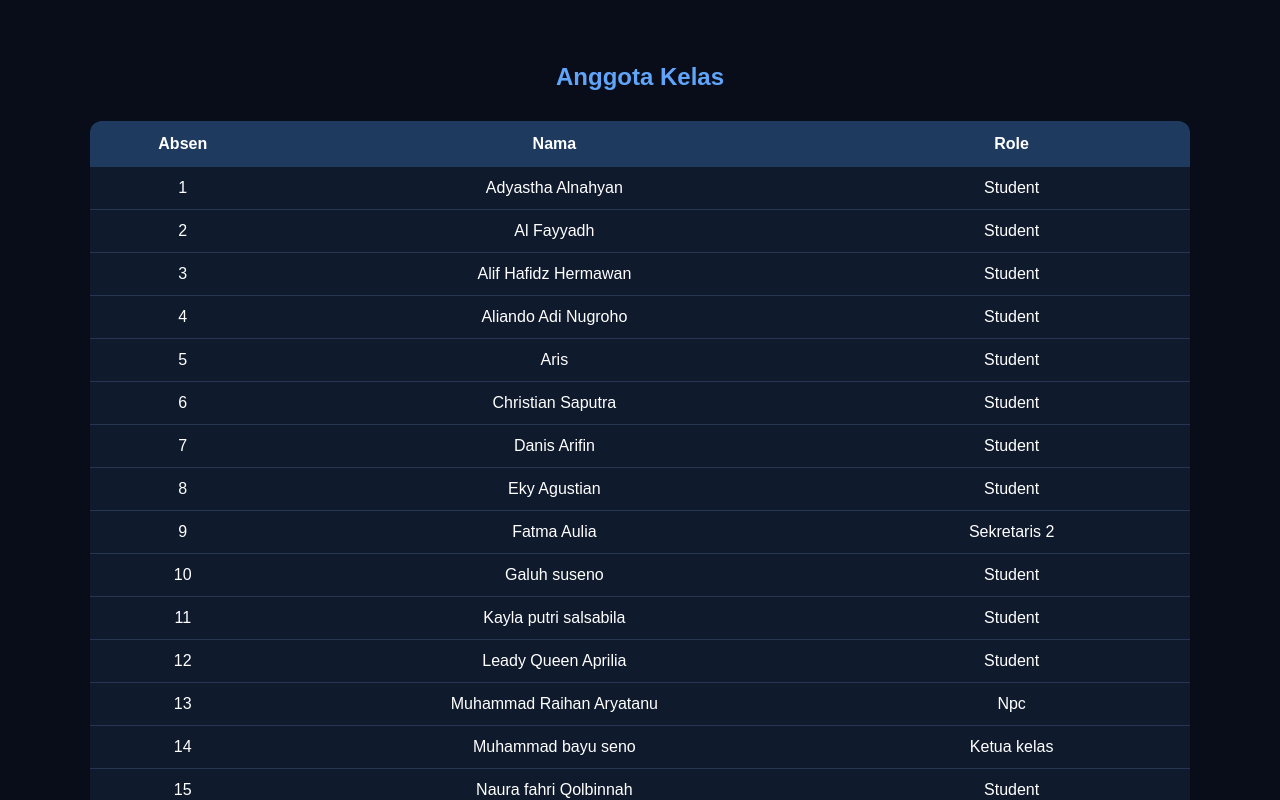
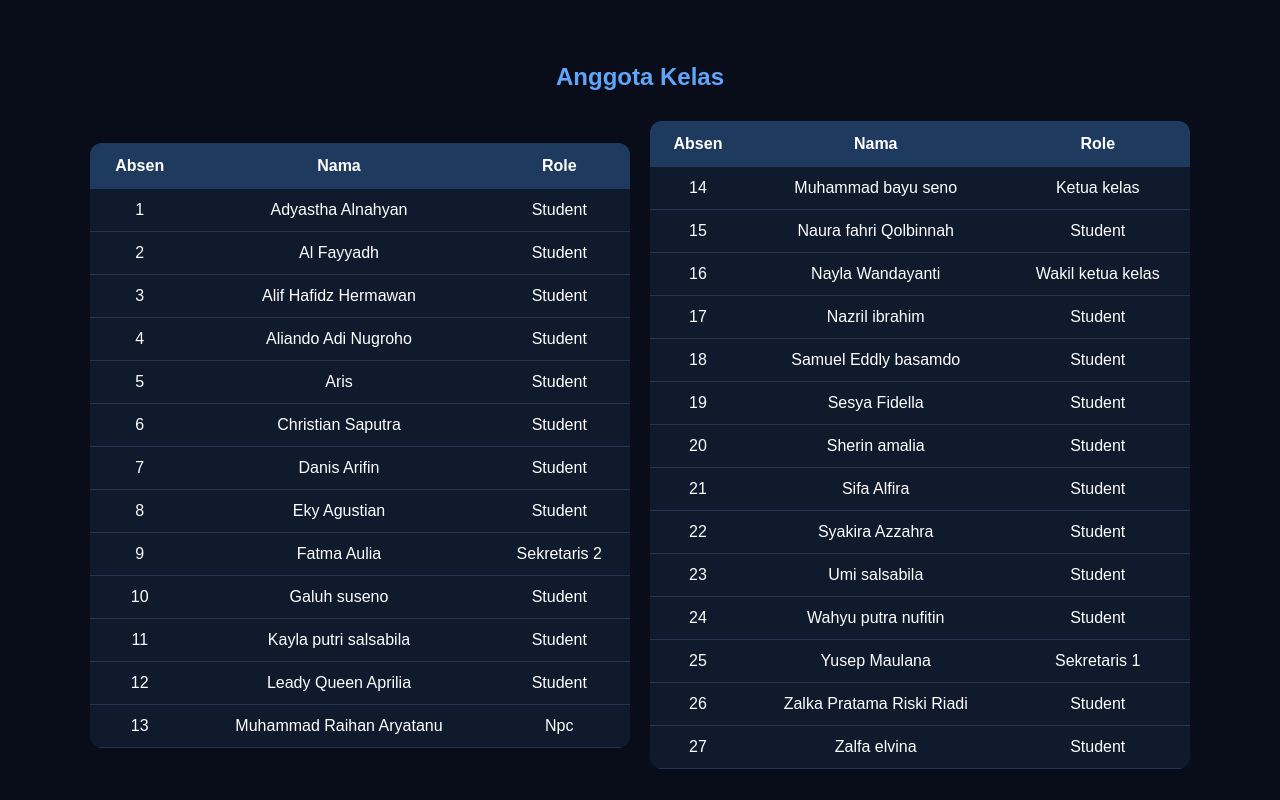
Before and after one commit to Jaxshrimp/Class-VI-, a plain HTML site: page index.html in a window 1280 px wide. Shown: the part 1300-2100 px from the top of the page. Drawn offline with Linux system fonts and the light colour scheme.

Commit message:
Update index.html

```diff
--- a/index.html
+++ b/index.html
@@ -36,8 +36,6 @@ Kelas 6 bos
     <h3>Our Motto</h3>
     <p>"Belum ada."</p>
   </div>
-
-</section>
 
   <div class="about-info">
     <div class="info-card">
@@ -92,6 +90,9 @@ Kelas 6 bos
 <section id="members">
   <h2>Anggota Kelas</h2>
 
+  <div class="member-tables">
+
+    <!-- ABSEN 1-13 -->
     <div class="member-container">
       <table class="member-table">
         <thead>
@@ -102,7 +103,6 @@ Kelas 6 bos
           </tr>
         </thead>
         <tbody>
-
           <tr><td>1</td><td>Adyastha Alnahyan</td><td>Student</td></tr>
           <tr><td>2</td><td>Al Fayyadh</td><td>Student</td></tr>
           <tr><td>3</td><td>Alif Hafidz Hermawan</td><td>Student</td></tr>
@@ -116,6 +116,21 @@ Kelas 6 bos
           <tr><td>11</td><td>Kayla putri salsabila</td><td>Student</td></tr>
           <tr><td>12</td><td>Leady Queen Aprilia</td><td>Student</td></tr>
           <tr><td>13</td><td>Muhammad Raihan Aryatanu</td><td>Npc</td></tr>
+        </tbody>
+      </table>
+    </div>
+
+    <!-- ABSEN 14-27 -->
+    <div class="member-container">
+      <table class="member-table">
+        <thead>
+          <tr>
+            <th>Absen</th>
+            <th>Nama</th>
+            <th>Role</th>
+          </tr>
+        </thead>
+        <tbody>
           <tr><td>14</td><td>Muhammad bayu seno</td><td>Ketua kelas</td></tr>
           <tr><td>15</td><td>Naura fahri Qolbinnah</td><td>Student</td></tr>
           <tr><td>16</td><td>Nayla Wandayanti</td><td>Wakil ketua kelas</td></tr>
@@ -132,6 +147,8 @@ Kelas 6 bos
           <tr><td>27</td><td>Zalfa elvina</td><td>Student</td></tr>
         </tbody>
       </table>
+    </div>
+
   </div>
 </section>
 
@@ -150,25 +167,10 @@ Kelas 6 bos
       </div>
     </div>
 
-    <div class="gallery-card">
-      <img src="./images/foto2.jpg" alt="Foto kelas 2">
-      <p>Memory #2</p>
-    </div>
-
-    <div class="gallery-card">
-      <img src="./images/foto3.jpg" alt="Foto kelas 3">
-      <p>Memory #3</p>
-    </div>
-
-    <div class="gallery-card">
-      <img src="./images/foto4.jpg" alt="Foto kelas 4">
-      <p>Memory #4</p>
-    </div>
-
-    <div class="gallery-card">
-      <img src="./images/foto5.jpg" alt="Foto kelas 5">
-      <p>Memory #5</p>
-    </div>
+    <div class="gallery-card"><img src="./images/foto2.jpg" alt="Foto kelas 2"><p>Memory #2</p></div>
+    <div class="gallery-card"><img src="./images/foto3.jpg" alt="Foto kelas 3"><p>Memory #3</p></div>
+    <div class="gallery-card"><img src="./images/foto4.jpg" alt="Foto kelas 4"><p>Memory #4</p></div>
+    <div class="gallery-card"><img src="./images/foto5.jpg" alt="Foto kelas 5"><p>Memory #5</p></div>
 
     <div class="gallery-card"><img src="./images/foto6.jpg" alt="Foto 6"><p>Memory #6</p></div>
     <div class="gallery-card"><img src="./images/foto7.jpg" alt="Foto 7"><p>Memory #7</p></div>
```
Lines whose indentation alone changed are shown as unchanged.
